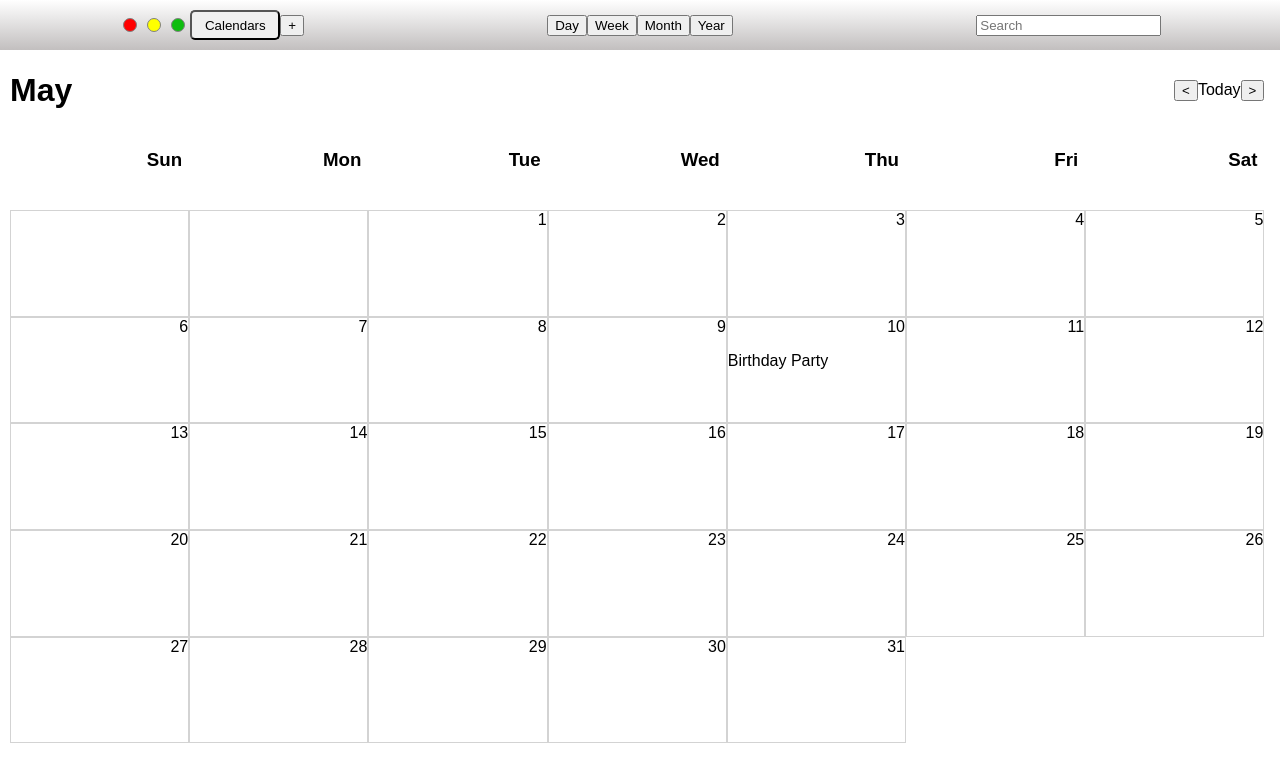
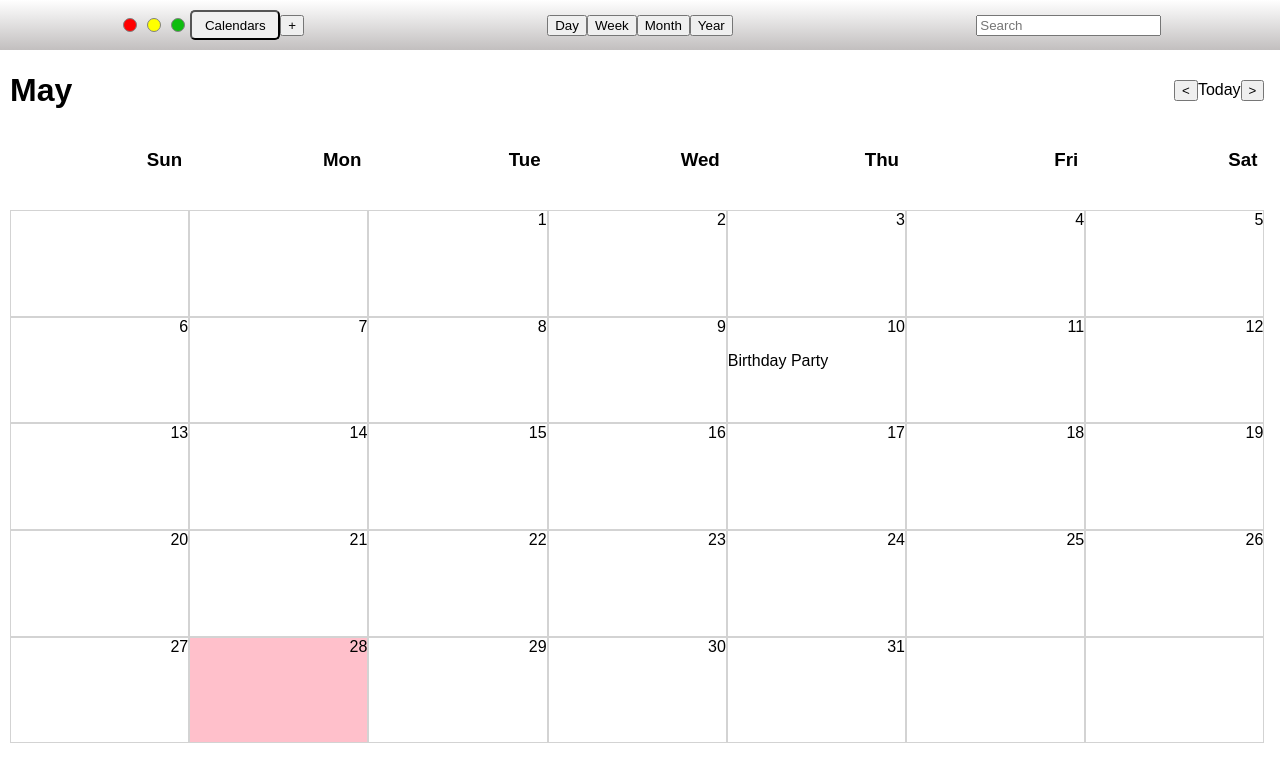
Before and after one commit to aparker22/calendar-front, a React (Create React App) app: page /#/ in a window 1280 px wide. Shown: the top 782 px of the page. Built offline with nearby package versions, Linux system fonts and the light colour scheme; no server answers.

Commit message:
Now highlights the current day of the month

```diff
--- a/src/App.css
+++ b/src/App.css
@@ -159,3 +159,8 @@
   margin: 10px;
   height: 40px;
 }
+
+
+.highlight {
+  background-color: pink;
+}
--- a/src/Components/CalendarComponents/EventSquare.js
+++ b/src/Components/CalendarComponents/EventSquare.js
@@ -11,13 +11,23 @@ let fun = (event) => {
     }
 }
 
-let EventSquare = ({date}) => {
+let EventSquare = ({date, highlightedDate}) => {
+    console.log(highlightedDate)
+    if (date.day === highlightedDate) {
+        return <li className="highlight" onClick={() => addEventToDatabase()}>
+                <span>{date.day}</span>
+                <div>{
+                fun(date.event)
+            }</div>
+            </li>
+    } else {
     return <li onClick={() => addEventToDatabase()}>
         <span>{date.day}</span>
         <div>{
            fun(date.event)
     }</div>
     </li>
+    }
 }
 
 export default EventSquare;
--- a/src/Components/MonthGrid.js
+++ b/src/Components/MonthGrid.js
@@ -2,7 +2,7 @@ import React, {Component} from 'react';
 import {connect} from 'react-redux';
 import EventSquare from './CalendarComponents/EventSquare';
 import {fetchEventList} from './helperFunctions/fetches';
-import {updateEvents} from '../actions';
+import {updateEvents, updateDateObject} from '../actions';
 import dayArray, {dateObject} from './helperFunctions/findDates';
 
 
@@ -18,7 +18,8 @@ class MonthGrid extends Component {
 
     componentDidMount() {
         fetchEventList('may')
-        .then(res => this.props.dispatch(updateEvents(res)))
+        .then(res => this.props.dispatch(updateEvents(res)));
+        this.props.dispatch(updateDateObject(dateObject));
     }
 
     render() {
@@ -32,9 +33,9 @@ class MonthGrid extends Component {
             return monthEventArray;
         };
 
-        let AddBlankSquares = () => {
+        let AddBlankSquares = ({number}) => {
             let children = []
-            for (var i=dateObject.firstDayOfMonth; i > 0; i--) {
+            for (var i=number; i > 0; i--) {
                 children.push(<li></li>)
             }
             return children;
@@ -42,7 +43,7 @@ class MonthGrid extends Component {
 
         let AddDateSquares = () => {
             return monthEventArray.map((day) => {
-                return <EventSquare date={day} blanks={dateObject.firstDayOfMonth}/>
+                return <EventSquare date={day} highlightedDate={dateObject.currentDate}/>
             })
         }
 
@@ -50,8 +51,9 @@ class MonthGrid extends Component {
 
         return <div className="month-grid">
             <ul className="squares">
-            <AddBlankSquares />
+            <AddBlankSquares number={dateObject.firstDayOfMonth}/>
             <AddDateSquares />
+            <AddBlankSquares number={6-dateObject.lastDayOfMonth} />
             </ul>
         </div>
     }
--- a/src/Components/helperFunctions/findDates.js
+++ b/src/Components/helperFunctions/findDates.js
@@ -1,14 +1,16 @@
 import moment from 'moment';
 
 let now = moment();
+let daysInMonth  = now.daysInMonth();
 
 export let dateObject = {
     currentDate: now.date(),
     currentMonth: now.month(),
-    firstDayOfMonth: now.date(1).day()
+    firstDayOfMonth: now.date(1).day(),
+    lastDayOfMonth: now.date(daysInMonth).day()
 };
 
-let daysInMonth  = now.daysInMonth();
+
 
 let monthArray = (daysInMonth) => {
     let newArray = []
--- a/src/actions.js
+++ b/src/actions.js
@@ -4,6 +4,13 @@ let updateEventsAction = (state, action) => {
     return ({...state, events: action.payload});
   }
 updateEvents.toString = () => UPDATE_EVENTS;
+
+const UPDATE_DATE_OBJECT = "UPDATE_DATE_OBJECT";
+export let updateDateObject = (dateObject) => ({type: UPDATE_DATE_OBJECT, payload: dateObject});
+let updateDateObjectAction = (state, action) => {
+    return ({...state, dateObject: action.payload});
+  }
+updateDateObject.toString = () => UPDATE_DATE_OBJECT;
 
 const TOGGLE_ADD_EVENT = "TOGGLE_ADD_EVENT";
 export let toggleAddEvent = () => ({type: TOGGLE_ADD_EVENT});
@@ -17,7 +24,8 @@ toggleAddEvent.toString = () => TOGGLE_ADD_EVENT;
 
 let reducers = {
     [updateEvents]: updateEventsAction,
-    [toggleAddEvent]:toggleEventAction
+    [toggleAddEvent]:toggleEventAction,
+    [updateDateObject]: updateDateObjectAction
 }
 
 export default reducers;
```
